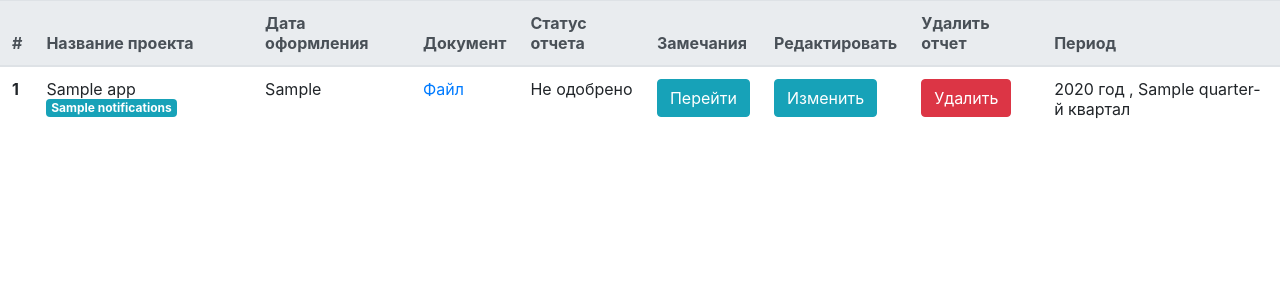
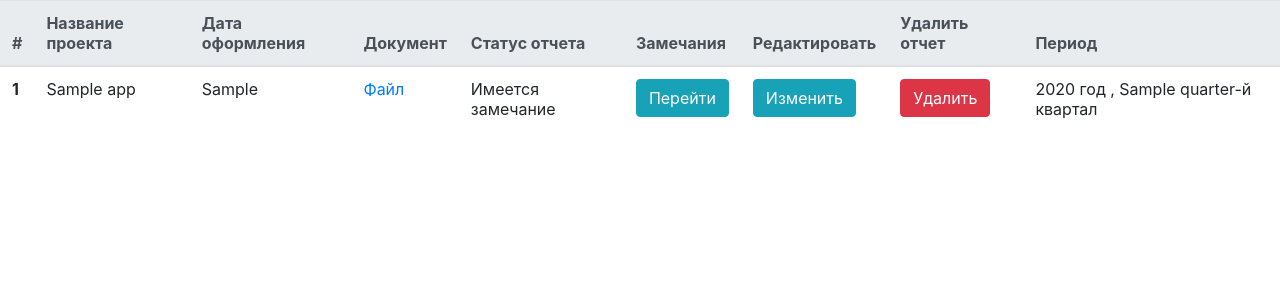
Before and after one commit to SkyAdam1/zayed, a Django app: template apps/applications/templates/applications/applications_reporting.html in a window 1280 px wide. Shown: the part 56-356 px from the top of the page. Run offline with Django 3.2, Linux system fonts and the light colour scheme; the template is opened without the code that fills it: most values are stand-ins (such as "Sample title", 1, 10 or a date in 2020).

Commit message:
Update applications_reporting.html

```diff
--- a/apps/applications/templates/applications/applications_reporting.html
+++ b/apps/applications/templates/applications/applications_reporting.html
@@ -29,10 +29,14 @@ Appications reporting
     {% for item in application  %}
       <tr>
         <th scope="row">{{ item.id }}</th>
-        <td>{{ item.app.project_name }} <span class="badge badge-info">{{ item.notifications }}</span></td>
+        <td>{{ item.app.project_name }}
+          {% if item.notifications > 0 %}
+            <span class="badge badge-info">{{ item.notifications }}</span></td>
+          {% endif %}
         <td>{{ item.app.data_create }}</td>
         <td><a href="http://{{ request.get_host }}/media/{{ item.upload }}">Файл</a></td>
         <td>
+        {% if item.notifications == 0%}
           {% if request.user.is_staff or request.user.is_expert %}
             {% if not item.status %}
                 <a class="btn btn-info" href="{% url 'switch_status_rep' item.pk %}">Одобрить</a>
@@ -48,6 +52,9 @@ Appications reporting
                 Не одобрено
               {% endif %}
           {% endif %}
+        {% else %}
+          <p>Имеется замечание</p>
+        {% endif %}
         </td>
 
         <td><a class="btn btn-info" href="{% url 'reports_detail_url' item.pk %}">Перейти</a></td>
```
